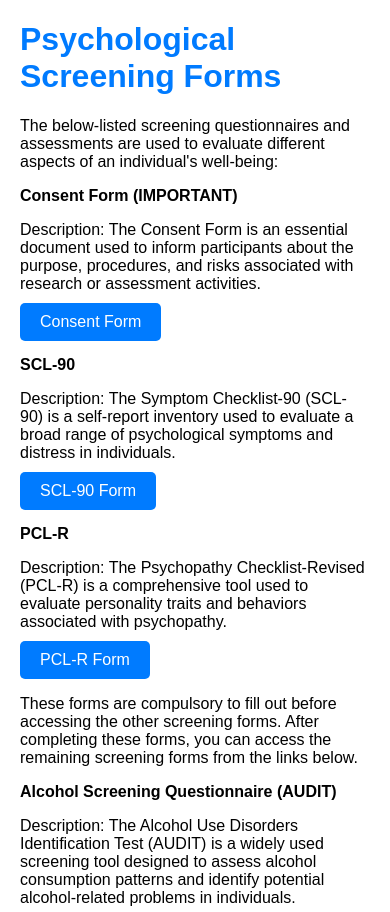
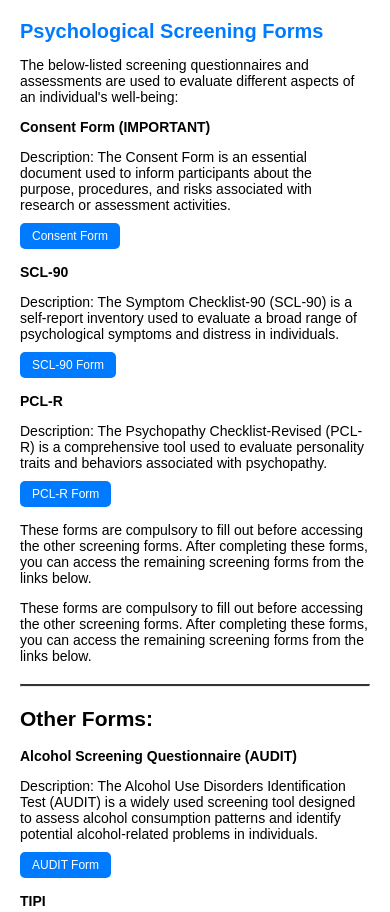
Before and after one commit to highb33kay/forms, a plain HTML site: page index.html in a window 390 px wide. Shown: the top 912 px of the page. Drawn offline with Linux system fonts and the light colour scheme.

Commit message:
Update index.html

```diff
--- a/index.html
+++ b/index.html
@@ -33,6 +33,39 @@
         .form-link:hover {
             background-color: #0056b3;
             text-decoration: none;
+        }
+
+        .styled-divider {
+    border-top: 2px solid #333; /* Replace #333 with your desired color */
+    margin: 20px 0; /* Adjust the margin as needed */
+}
+        /* Responsive Styling */
+        @media screen and (max-width: 768px) {
+            /* Adjust font size for smaller screens */
+            body {
+                font-size: 16px;
+            }
+            h1 {
+                font-size: 24px;
+            }
+            .form-link {
+                font-size: 14px;
+                padding: 8px 16px;
+            }
+        }
+
+        @media screen and (max-width: 480px) {
+            /* Further adjust font size for even smaller screens */
+            body {
+                font-size: 14px;
+            }
+            h1 {
+                font-size: 20px;
+            }
+            .form-link {
+                font-size: 12px;
+                padding: 6px 12px;
+            }
         }
     </style>
     <script>
@@ -77,8 +110,13 @@
     <p>
         These forms are compulsory to fill out before accessing the other screening forms. After completing these forms, you can access the remaining screening forms from the links below.
     </p>
+
     <p>
-        <ul class="form-list">
+        These forms are compulsory to fill out before accessing the other screening forms. After completing these forms, you can access the remaining screening forms from the links below.
+    </p>
+    <hr class="styled-divider">
+    <h2>Other Forms:</h2>
+        <ul class="form-list others">
         <!-- Add the same class form-item to other forms -->
         <li class="form-item">
             <strong>Alcohol Screening Questionnaire (AUDIT)</strong>
@@ -126,6 +164,5 @@
             <a class="form-link" href="#" onclick="return openFormPopup('https://forms.gle/HKp6HJG1yQaFoDcj6');">PD Scale Form</a>
         </li>
     </ul>
-    </p>
 </body>
 </html>
```
